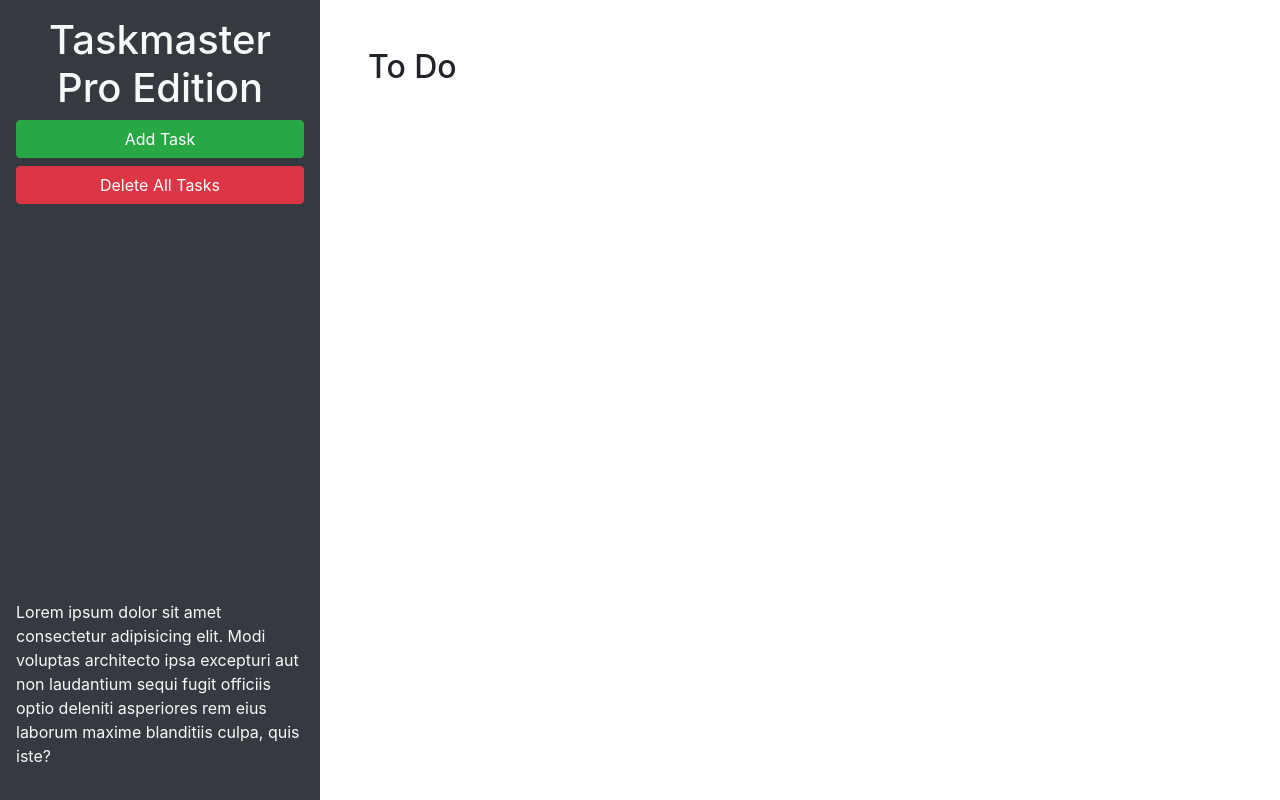
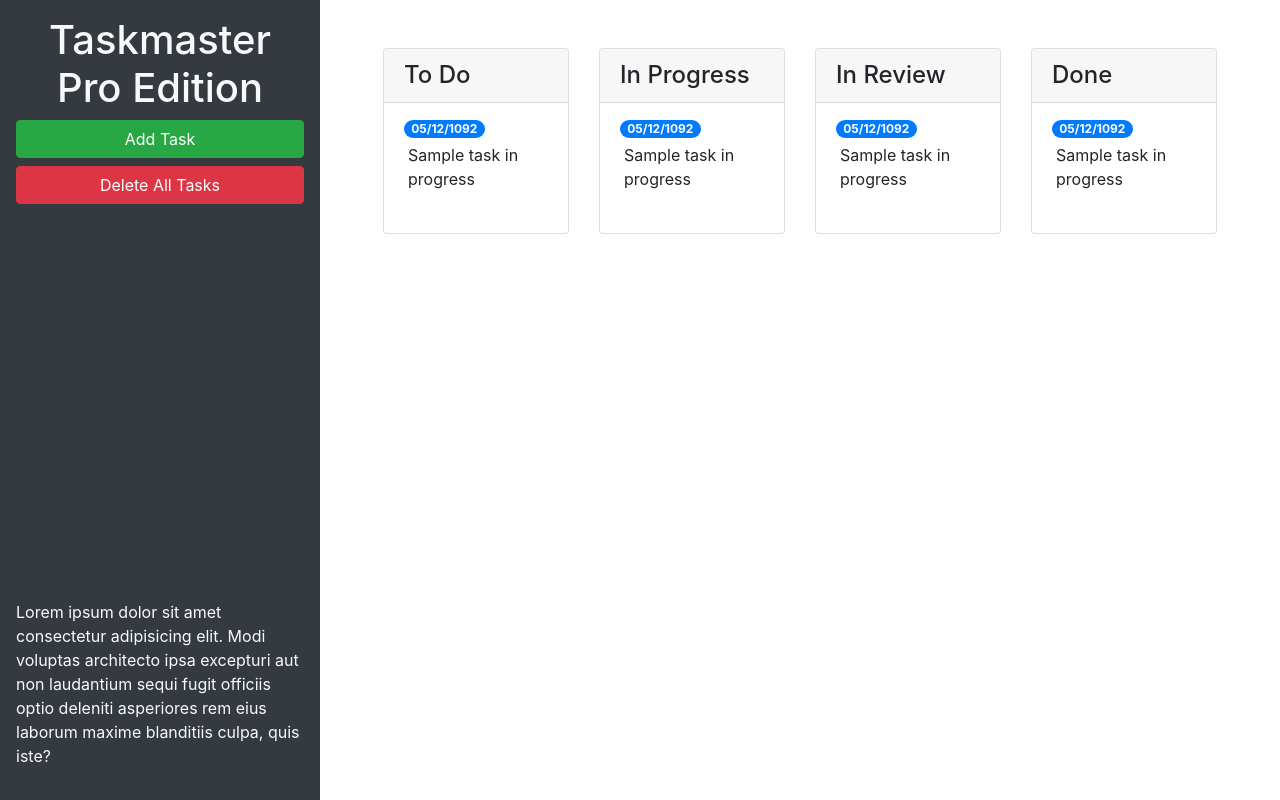
Before and after one commit to Manjula85/taskmaster-pro, a plain HTML site: page index.html in a window 1280 px wide. Drawn offline with nearby package versions, Linux system fonts and the light colour scheme.

Commit message:
Added bootstrap for Modal and Cards

```diff
--- a/index.html
+++ b/index.html
@@ -23,9 +23,59 @@
       </p>
     </header>
     <main class="col-12 col-lg-9">
-      <div class="m-5">
-        <h2>To Do</h2>
-        <ul id="list-toDo" class="list-group"> </ul>
+      <div class="m-5 row justify-content-around">
+        <!-- todo start -->
+        <div class="col-12 col-md-6 col-xl-3 mb-3">
+          <div class="card">
+            <h4 class="card-header">To Do</h4>
+            <ul id="list-toDo" class="list-group list-group-flush">
+              <li class="list-group-item">
+                <span class="badge badge-primary badge-pill">05/12/1092</span>
+                <p class="m-1">Sample task in progress</p>
+              </li>
+            </ul>
+          </div>
+        </div>
+        <!-- todo end -->
+        <!-- in progress start -->
+        <div class="col-12 col-md-6 col-xl-3 mb-3">
+          <div class="card">
+            <h4 class="card-header">In Progress</h4>
+            <ul id="list-inProgress" class="list-group list-group-flush">
+              <li class="list-group-item">
+                <span class="badge badge-primary badge-pill">05/12/1092</span>
+                <p class="m-1">Sample task in progress</p>
+              </li>
+            </ul>
+          </div>
+        </div>
+        <!-- in progress end -->
+        <!-- in review start -->
+        <div class="col-12 col-md-6 col-xl-3 mb-3">
+          <div class="card">
+            <h4 class="card-header">In Review</h4>
+            <ul id="list-inReview" class="list-group list-group-flush">
+              <li class="list-group-item">
+                <span class="badge badge-primary badge-pill">05/12/1092</span>
+                <p class="m-1">Sample task in progress</p>
+              </li>
+            </ul>
+          </div>
+        </div>
+        <!-- in review end -->
+        <!-- done start -->
+        <div class="col-12 col-md-6 col-xl-3 mb-3">
+          <div class="card">
+            <h4 class="card-header">Done</h4>
+            <ul id="list-done" class="list-group list-group-flush">
+              <li class="list-group-item">
+                <span class="badge badge-primary badge-pill">05/12/1092</span>
+                <p class="m-1">Sample task in progress</p>
+              </li>
+            </ul>
+          </div>
+        </div>
+        <!-- done end -->
       </div>
     </main>
   </div>
@@ -45,11 +95,11 @@
           <form>
             <div class="form-group">
               <label for="modalTaskDescription">Task description</label>
-              <textarea id="modalTaskDescription" rows="3"></textarea>
+              <textarea id="modalTaskDescription" rows="3" class="form-control"></textarea>
             </div>
             <div class="form-group">
               <label for="modalDueDate">Due date</label>
-              <input type="text" id="modalDueDate" placeholder="mm/dd/yyyy" autocomplete="off" />
+              <input type="text" class="form-control" id="modalDueDate" placeholder="mm/dd/yyyy" autocomplete="off" />
             </div>
           </form>
         </div>
```
